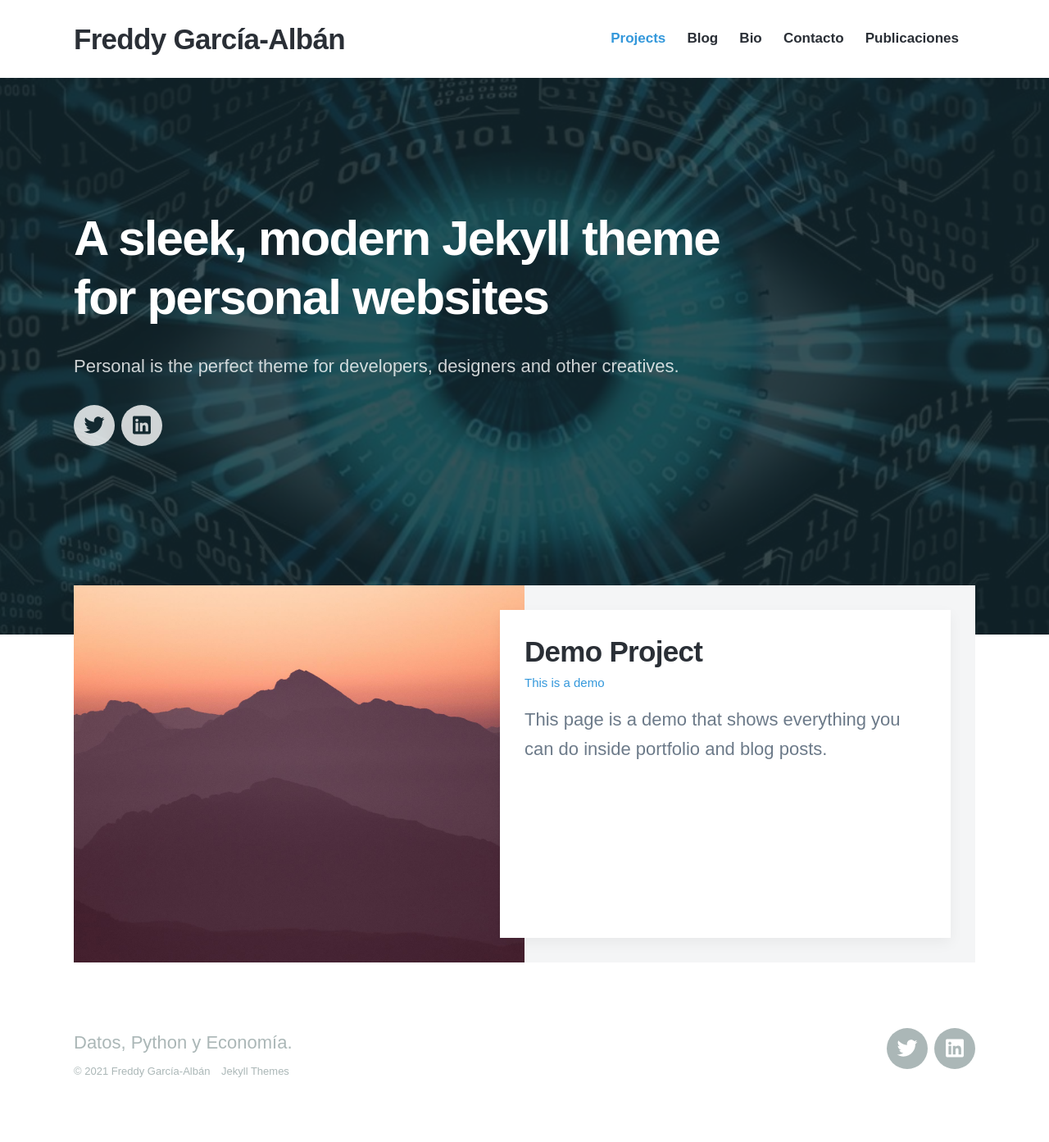
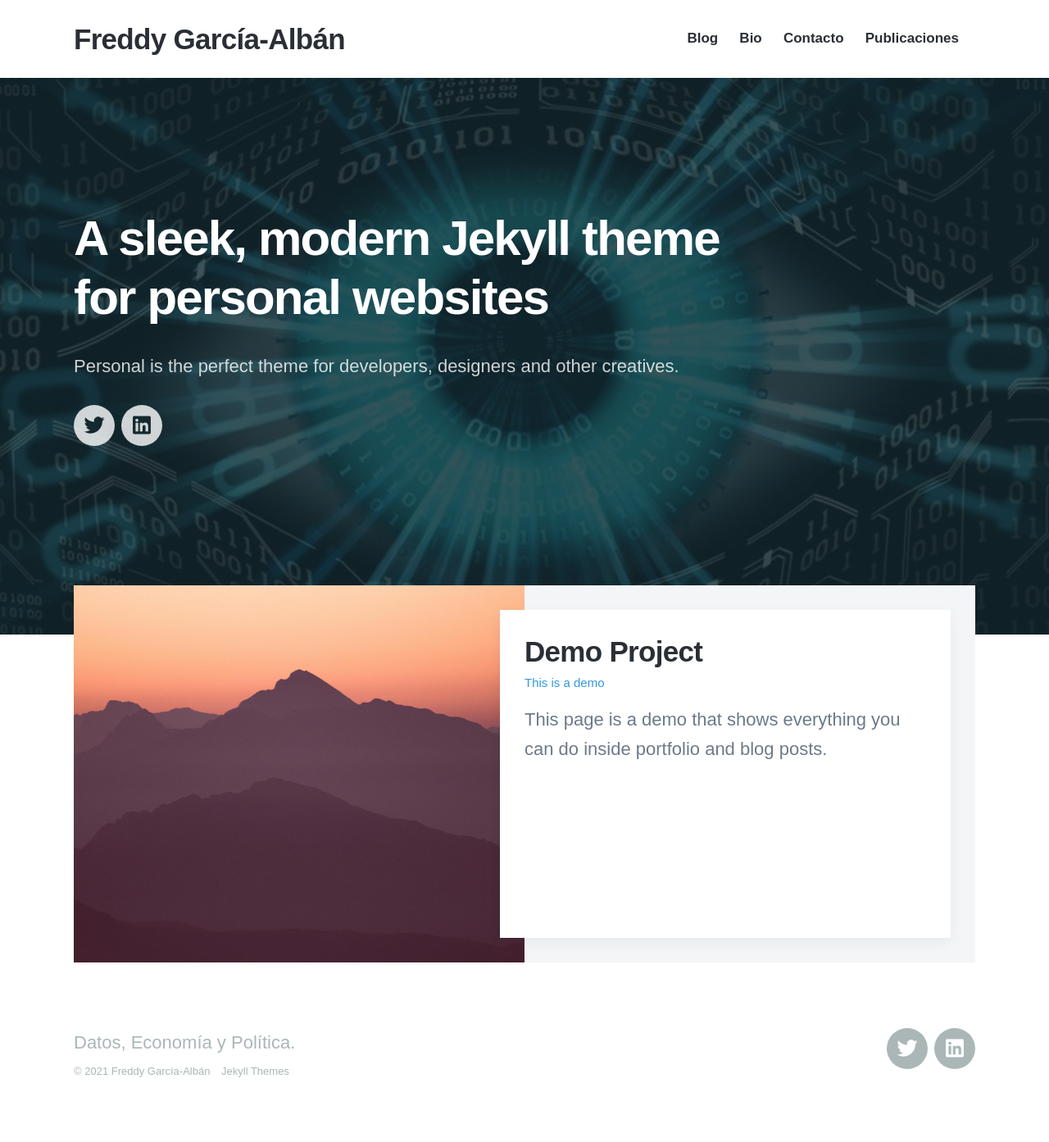
Before and after one commit to EnexFG/EnexFG.github.io, a Jekyll site: the page built from index.html, in a window 1280 px wide. Shown: the whole page at 82% size. Built offline with Jekyll 4.4.1, drawn with Linux system fonts in a browser that asks for light colours; nearby versions of some CDN libraries; some web fonts are replaced.

Commit message:
Update settings.yml

```diff
--- a/_data/settings.yml
+++ b/_data/settings.yml
@@ -8,8 +8,6 @@ header_settings:
 
 menu_settings:
   menu_items:
-    - title: 'Projects'
-      url: '/'
     - title: 'Blog'
       url: '/blog/'
     - title: 'Bio'
@@ -20,7 +18,7 @@ menu_settings:
       url: '/publicaciones'
 
 footer_settings:
-  footer_tagline: Datos, Python y Economía.
+  footer_tagline: Datos, Economía y Política.
 
 hero_settings:
   overlay_opacity: 0.8
```
